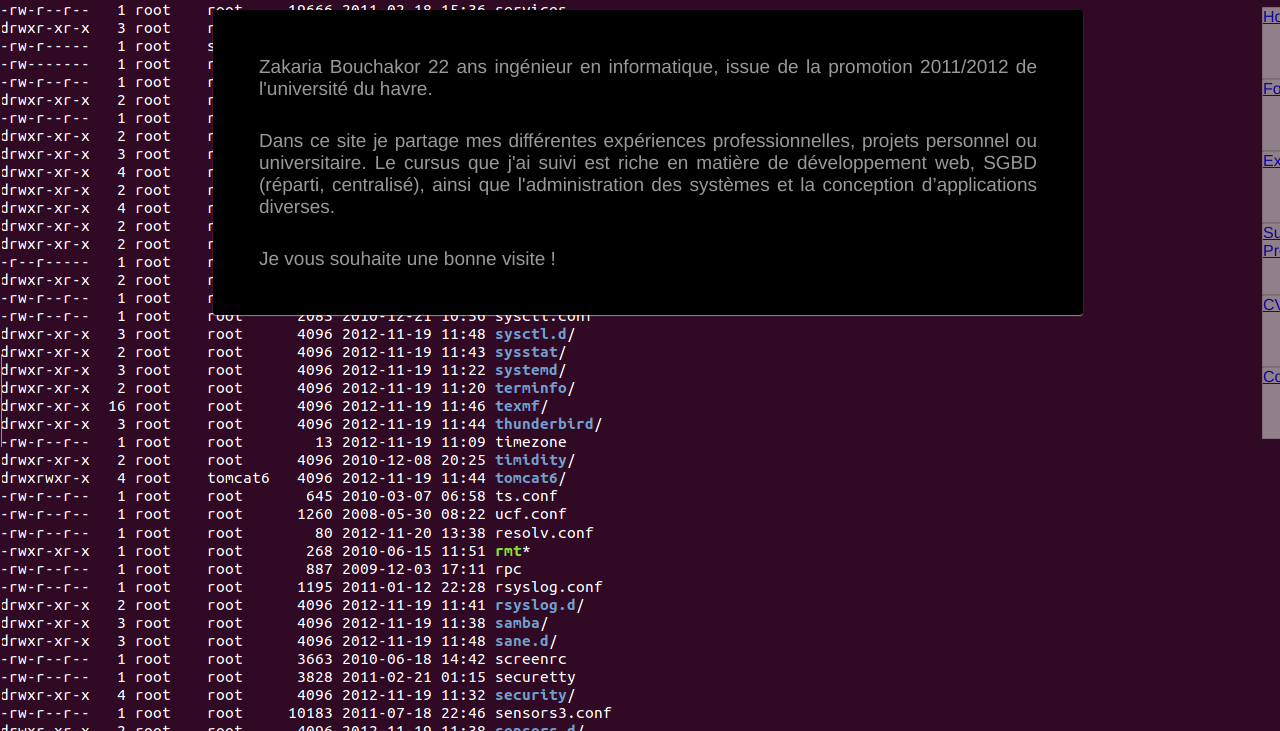
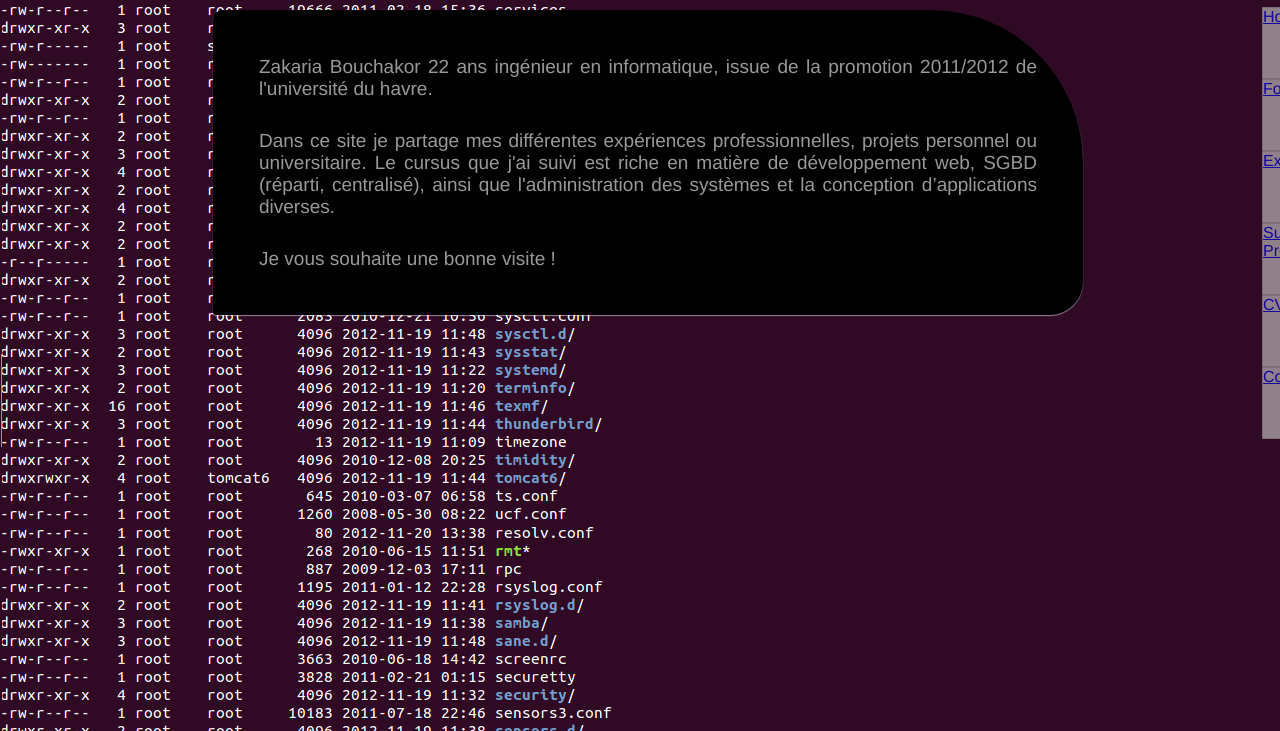
Before and after one commit to bouchakor/bouchakor.github.com, a plain HTML site: page index.html in a window 1280 px wide. Shown: the part 69-800 px from the top of the page. Drawn offline with Linux system fonts and the light colour scheme.

Commit message:
style/style.css

```diff
--- a/style/style.css
+++ b/style/style.css
@@ -49,6 +49,7 @@ width:100%;
 	  border-style:solid;
 	  border-top-left-radius:3px;
 	  border-top-right-radius:3px;
+	  border-radius : 10px 152px 33px 3px;
 	  border-width:1px 1px 0;
 	  margin-bottom:18px;
 	padding:15px;
```
